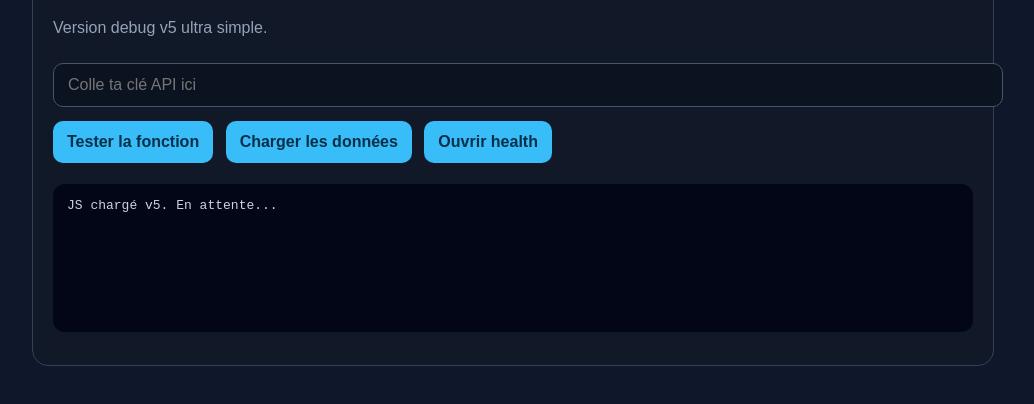
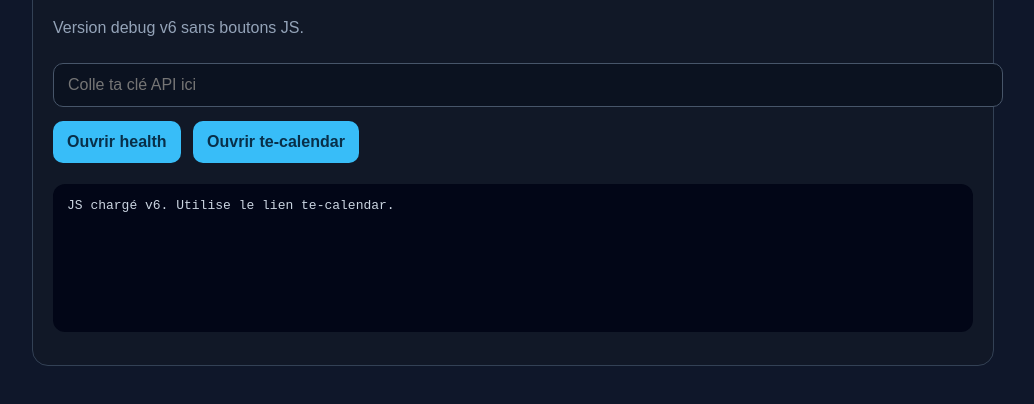
Before and after one commit to playtam29/Biaisus30, a website: page index.html in a window 1280 px wide. Shown: the part 106-510 px from the top of the page, without its empty margins (127-1161 px from the left). Drawn offline with Linux system fonts and the light colour scheme.

Commit message:
Add files via upload

```diff
--- a/index.html
+++ b/index.html
@@ -17,51 +17,25 @@
 <body>
   <div class="card">
     <h1>Test API Trading Economics</h1>
-    <p class="muted">Version debug v5 ultra simple.</p>
+    <p class="muted">Version debug v6 sans boutons JS.</p>
     <input id="apiKey" type="text" placeholder="Colle ta clé API ici" autocomplete="off" autocapitalize="off" autocorrect="off" spellcheck="false" />
-    <button type="button" onclick="testHealth()">Tester la fonction</button>
-    <button type="button" onclick="loadData()">Charger les données</button>
     <a href="/.netlify/functions/health" target="_blank" rel="noopener">Ouvrir health</a>
-    <pre id="output">JS chargé v5. En attente...</pre>
+    <a href="#" id="openTe">Ouvrir te-calendar</a>
+    <pre id="output">JS chargé v6. Utilise le lien te-calendar.</pre>
   </div>
 
   <script>
-    function setOut(msg){ document.getElementById('output').textContent = msg; }
-    window.onerror = function(msg, src, line, col){ setOut('Erreur JS: ' + msg + ' @' + line + ':' + col); };
+    const apiKeyInput = document.getElementById('apiKey');
+    const openTe = document.getElementById('openTe');
+    const output = document.getElementById('output');
 
-    async function testHealth(){
-      setOut('Bouton health cliqué');
-      try {
-        const r = await fetch('/.netlify/functions/health?ts=' + Date.now(), { cache: 'no-store' });
-        const t = await r.text();
-        setOut('HTTP ' + r.status + '
-' + t);
-      } catch (e) {
-        setOut('Erreur health: ' + e.message);
-      }
-    }
+    openTe.href = '/.netlify/functions/te-calendar';
 
-    async function loadData(){
-      setOut('Bouton load cliqué');
-      try {
-        const apiKey = (document.getElementById('apiKey').value || '').trim();
-        if (!apiKey) {
-          setOut('Ajoute d'abord ta clé API.');
-          return;
-        }
-        setOut('Chargement...');
-        const r = await fetch('/.netlify/functions/te-calendar?ts=' + Date.now(), {
-          method: 'POST',
-          headers: { 'Content-Type': 'application/json' },
-          body: JSON.stringify({ apiKey: apiKey })
-        });
-        const t = await r.text();
-        setOut('HTTP ' + r.status + '
-' + t);
-      } catch (e) {
-        setOut('Erreur load: ' + e.message);
-      }
-    }
+    apiKeyInput.addEventListener('input', function(){
+      const key = encodeURIComponent((apiKeyInput.value || '').trim());
+      openTe.href = '/.netlify/functions/te-calendar?apiKey=' + key;
+      output.textContent = key ? 'Lien te-calendar prêt.' : 'Colle la clé puis ouvre te-calendar.';
+    });
   </script>
 </body>
 </html>
```
